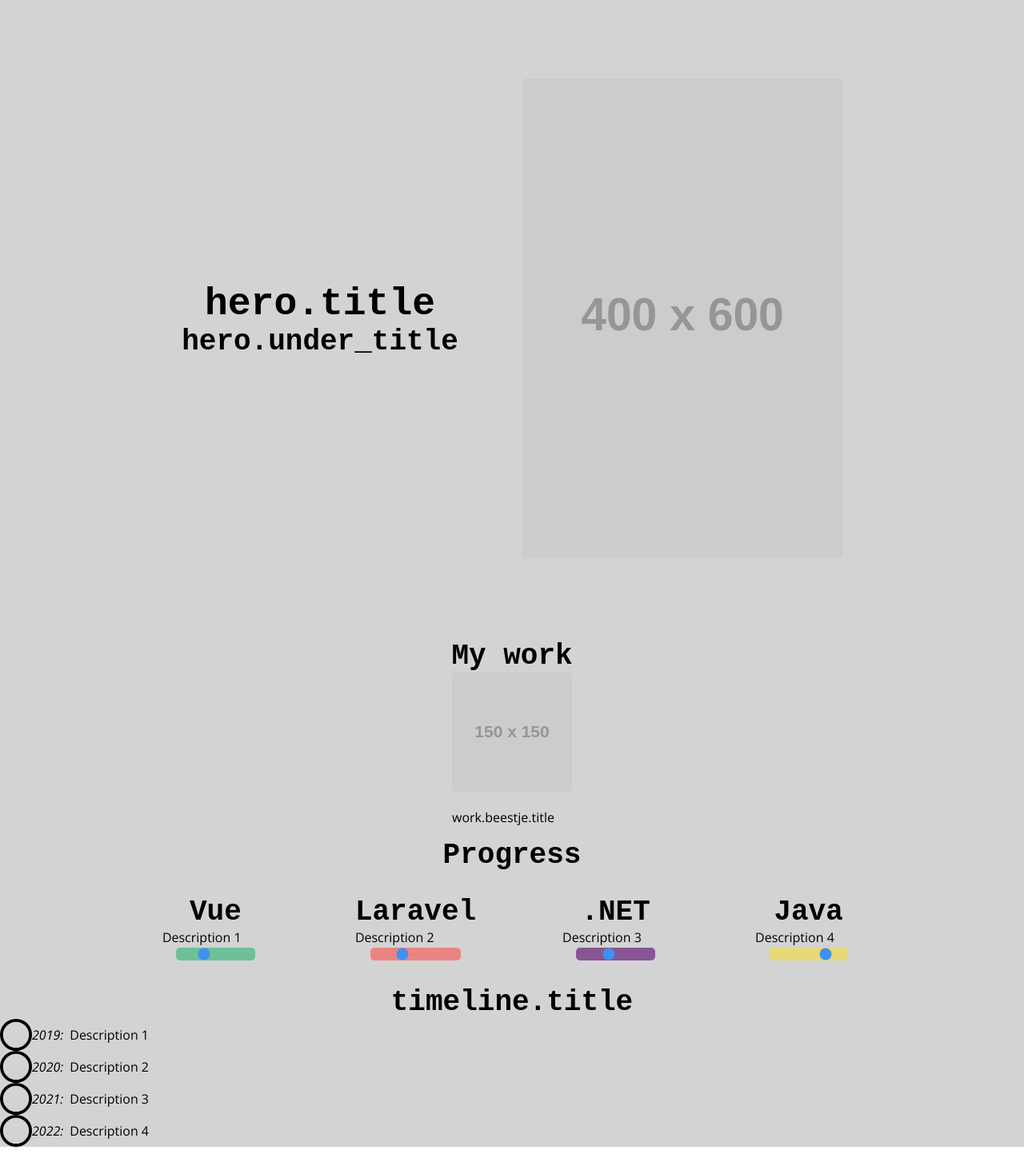
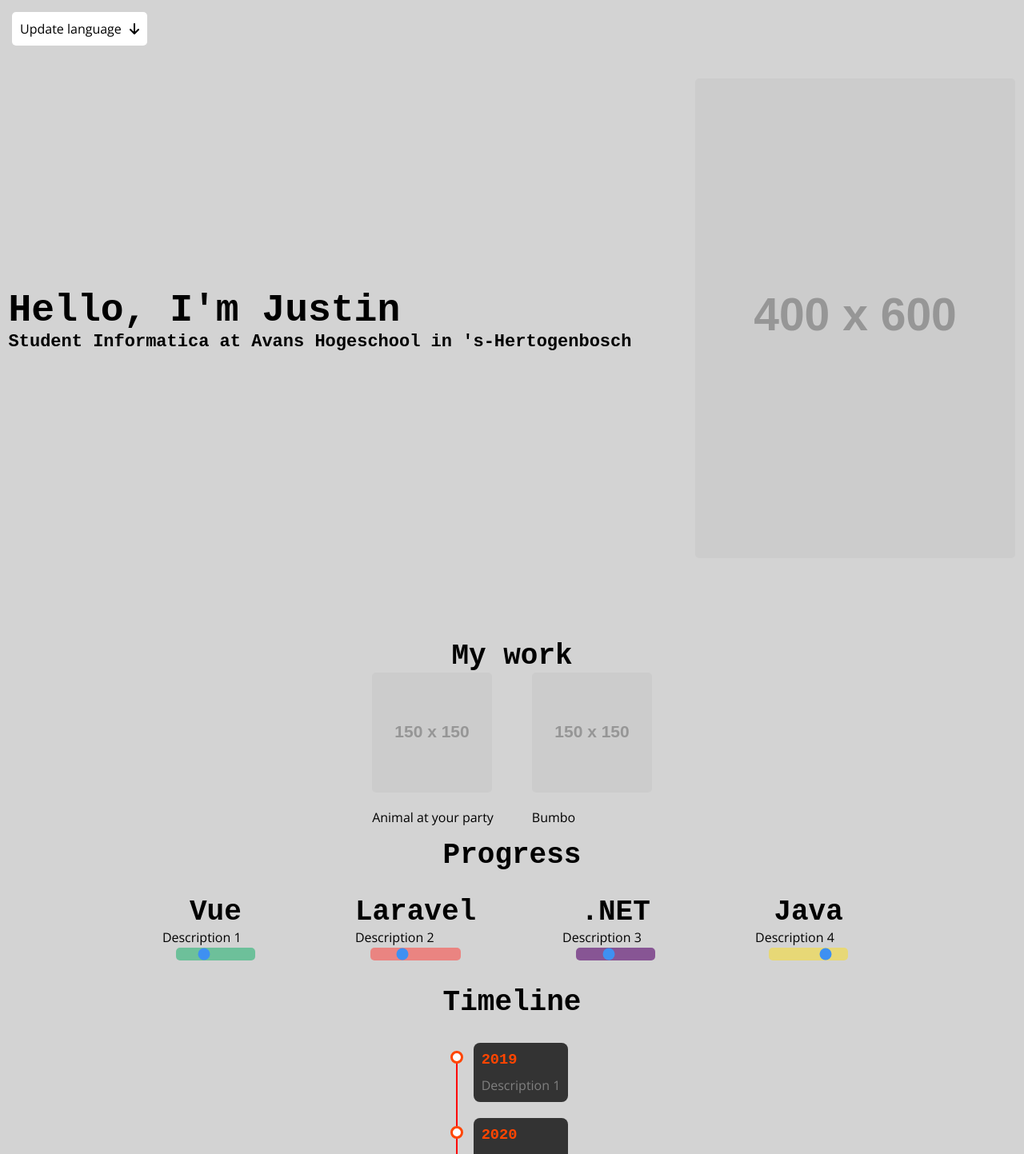
Before and after one commit to Justin9091/portfolio, a Vue app: page / in a window 1280 px wide. Shown: the top 1443 px of the page at 80% size. Built offline with nearby package versions, Linux system fonts and the light colour scheme; a web font is replaced by a local one.

Commit message:
Added language support

```diff
--- a/src/assets/i18n/en.json
+++ b/src/assets/i18n/en.json
@@ -1,14 +1,30 @@
 {
+  "lang": {
+    "en": "English",
+    "nl": "Dutch",
+    "update": "Update language"
+  },
+
+  "hero": {
+    "title": "Hello, I'm Justin",
+    "under_title": "Student Informatica at Avans Hogeschool in 's-Hertogenbosch"
+  },
   "progress": {
     "title": "Progress"
   },
-
   "work": {
     "title": "My work",
-
     "beestje": {
       "title": "Animal at your party",
       "description": "DESCRIPTION"
+    },
+    "bumbo": {
+      "title": "Bumbo",
+      "description": "DESCRIPTION"
     }
+  },
+
+  "timeline": {
+    "title": "Timeline"
   }
 }
--- a/src/assets/i18n/nl.json
+++ b/src/assets/i18n/nl.json
@@ -1,9 +1,28 @@
 {
+  "lang": {
+    "en": "Engels",
+    "nl": "Nederlands",
+    "update": "Taal aanpassen"
+  },
+  "hero": {
+    "title": "Hoi, ik ben Justin",
+    "under_title": "Student Informatica op Avans Hogeschool in 's-Hertogenbosch"
+  },
   "progress": {
     "title": "Progressie"
   },
-
   "work": {
-    "title": "Mijn werk"
+    "title": "Mijn work",
+    "beestje": {
+      "title": "Beestje op je feestje",
+      "description": "DESCRIPTION"
+    },
+    "bumbo": {
+      "title": "Bumbo",
+      "description": "DESCRIPTION"
+    }
+  },
+  "timeline": {
+    "title": "Tijdlijn"
   }
 }
--- a/src/assets/main.css
+++ b/src/assets/main.css
@@ -4,6 +4,7 @@
 :root {
   --border-radius : 5px;
   --shadow-color: red;
+  --dark-background-color: #333;
 }
 
 body {
@@ -18,6 +19,19 @@ h1, h2, h3, h4, h5, h6 {
   font-family: 'Reddit Mono', monospace;
 }
 
-p {
+p, option {
     font-family: 'Open Sans', sans-serif;
 }
+
+.container {
+  width: 100vw;
+  min-height: 100vh;
+  background: lightgray;
+}
+
+@media (prefers-color-scheme: dark) {
+  .container {
+    background-color: var(--dark-background-color);
+    color: #fff;
+  }
+}
--- /dev/null
+++ b/src/components/atom/AtomSelect.vue
@@ -0,0 +1,110 @@
+<script setup>
+
+import AtomIcon from "@/components/atom/AtomIcon.vue";
+</script>
+
+<template>
+  <div class="select">
+    <div @click="this.toggleSelect()" class="button">
+      <p>{{ $t(this.toggle) }}</p>
+      <AtomIcon class="arrow" :type="['fas', 'arrow-down']"/>
+    </div>
+
+    <div class="options">
+      <slot></slot>
+    </div>
+  </div>
+</template>
+
+<script>
+export default {
+  mounted() {
+    this.isOpen = false;
+    this.closeSelect();
+
+    document.querySelector(".options").addEventListener("click", () => {
+      this.toggleSelect();
+    });
+  },
+
+  props: {
+    toggle: {
+      type: String,
+      default: "Toggle"
+    }
+  },
+
+  methods: {
+    toggleSelect() {
+      this.isOpen = !this.isOpen;
+      console.log(this.isOpen)
+
+      if (this.isOpen) {
+        this.openSelect();
+      } else {
+        this.closeSelect();
+      }
+    },
+
+    openSelect() {
+      let selectContainer = document.querySelector(".options");
+      selectContainer.style.display = "block";
+
+      let arrow = document.querySelector(".arrow");
+      arrow.style.transform = "rotate(180deg)";
+    },
+
+    closeSelect() {
+      let selectContainer = document.querySelector(".options");
+      selectContainer.style.display = "none";
+
+      let arrow = document.querySelector(".arrow");
+      arrow.style.transform = "rotate(0deg)";
+    }
+  },
+
+  data() {
+    return {
+      isOpen: false,
+    }
+  }
+};
+</script>
+
+<style scoped>
+
+p {
+  margin: 0;
+}
+
+.button {
+  display: flex;
+  justify-content: space-around;
+  align-items: center;
+  gap: 10px;
+}
+
+.arrow {
+  transition: transform 0.3s;
+}
+
+.select {
+  margin: 15px;
+  background: white;
+  cursor: pointer;
+  user-select: none;
+  outline: none;
+  border: none;
+  font-size: inherit;
+  border-radius: var(--border-radius);
+  color: inherit;
+}
+
+@media (prefers-color-scheme: dark) {
+  .select {
+    background: #212121;
+    color: white;
+  }
+}
+
+</style>
--- a/src/components/molecules/MoleculeGalleryCard.vue
+++ b/src/components/molecules/MoleculeGalleryCard.vue
@@ -5,12 +5,11 @@ import AtomImage from "@/components/atom/AtomImage.vue";
 <template>
   <div class="gallery-card-container">
     <AtomImage src="https://via.placeholder.com/150" alt="gallery card"/>
-    <p>{{ this.value }}</p>
+    <p>{{ $t(this.value) }}</p>
   </div>
 </template>
 
 <script>
-import {getCurrentInstance} from "vue";
 
 export default {
   name: "MoleculeGalleryCard",
@@ -22,6 +21,7 @@ export default {
     },
   },
 };
+
 </script>
 
 <style scoped>
--- /dev/null
+++ b/src/components/molecules/MoleculeLanguageUpdate.vue
@@ -0,0 +1,37 @@
+<script setup>
+import AtomSelect from "@/components/atom/AtomSelect.vue";
+</script>
+
+<template>
+  <AtomSelect toggle="Update language" class="select">
+    <option @click="this.updateLanguage" v-for="(lang) in langs" :key="lang" :value="lang">{{ $t('lang.'+lang) }}</option>
+  </AtomSelect>
+</template>
+
+<script>
+export default {
+  props: {
+    langs: {
+      type: Array,
+      default: [ "en", "nl" ]
+    },
+  },
+
+  methods: {
+    updateLanguage(event) {
+      this.$i18n.locale = event.target.value;
+    }
+  }
+};
+</script>
+
+<style scoped>
+
+.select {
+  padding: 10px;
+  position: absolute;
+  top: 0;
+  left: 0;
+}
+
+</style>
--- a/src/components/molecules/MoleculeProgressCard.vue
+++ b/src/components/molecules/MoleculeProgressCard.vue
@@ -3,7 +3,6 @@ import AtomTitle from "@/components/atom/AtomTitle.vue";
 import AtomParagraph from "@/components/atom/AtomParagraph.vue";
 import AtomRange from "@/components/atom/AtomRange.vue";
 import {Position} from "@/enums/Position.js";
-import AtomIcon from "@/components/atom/AtomIcon.vue";
 </script>
 
 <template>
--- a/src/components/molecules/MoleculeTimelinePoint.vue
+++ b/src/components/molecules/MoleculeTimelinePoint.vue
@@ -1,15 +1,15 @@
 <script setup>
 
-import AtomParagraph from "@/components/atom/AtomParagraph.vue";
-import AtomIcon from "@/components/atom/AtomIcon.vue";
 </script>
 
 <template>
   <div class="timeline-point-container">
-    <AtomIcon class="icon" :type="['far', 'circle']" />
-
-    <AtomParagraph class="year">{{ year }}</AtomParagraph>
-    <AtomParagraph>{{ description }}</AtomParagraph>
+    <div class="card">
+      <div class="info">
+        <h3 class="title">{{ this.year }}</h3>
+        <p>{{ this.description }}</p>
+      </div>
+    </div>
   </div>
 </template>
 
@@ -34,16 +34,59 @@ export default {
   align-items: center;
 }
 
-.timeline-point-container .icon {
- font-size: 2.5em;
+:root {
+  --background-color: #212121;
+  --font: sans-serif;
 }
 
-.timeline-point-container .year {
-  font-style: italic;
+* {
+  margin: 0;
+  padding: 0;
 }
 
-.timeline-point-container .year::after {
-  content: ": ";
-  margin-right: 0.5rem;
+body {
+  background: var(--background-color);
+  font-family: var(--font);
+  display: flex;
+  justify-content: center;
+}
+
+.card {
+  top: -10px;
+  position: relative;
+  margin: 0 0 20px 20px;
+  padding: 10px;
+  background: #333;
+  color: gray;
+  border-radius: 8px;
+  max-width: 400px;
+}
+
+.info {
+  display: flex;
+  flex-direction: column;
+  gap: 10px;
+}
+
+.title {
+  color: orangered;
+  position: relative;
+}
+
+.title::before {
+  content: "";
+  position: absolute;
+  width: 10px;
+  height: 10px;
+  background: white;
+  border-radius: 999px;
+  left: -39px;
+  border: 3px solid orangered;
+}
+
+@media (prefers-color-scheme: dark) {
+  .title::before {
+    background: var(--dark-background-color);
+  }
 }
 </style>
--- /dev/null
+++ b/src/components/organisms/OrganismFooter.vue
@@ -0,0 +1,11 @@
+<script setup>
+
+</script>
+
+<template>
+
+</template>
+
+<style scoped>
+
+</style>
--- a/src/components/organisms/OrganismHero.vue
+++ b/src/components/organisms/OrganismHero.vue
@@ -4,17 +4,21 @@ import AtomTitle from "@/components/atom/AtomTitle.vue";
 import {Position} from "@/enums/Position.js";
 import {Size} from "@/enums/Size.js";
 import AtomImage from "@/components/atom/AtomImage.vue";
+import AtomSelect from "@/components/atom/AtomSelect.vue";
+import MoleculeLanguageUpdate from "@/components/molecules/MoleculeLanguageUpdate.vue";
 </script>
 
 <template>
   <div class="hero-container">
     <div class="">
-    <AtomTitle :position="Position.CENTER" :size="Size.LARGE">{{ $t('hero.title') }}</AtomTitle>
-    <AtomTitle :position="Position.CENTER" :size="Size.MEDIUM">{{ $t('hero.under_title') }}</AtomTitle>
+      <AtomTitle :position="Position.LEFT" :size="Size.LARGE">{{ $t('hero.title') }}</AtomTitle>
+      <AtomTitle :position="Position.LEFT" :size="Size.SMALL">{{ $t('hero.under_title') }}</AtomTitle>
+
+      <MoleculeLanguageUpdate />
     </div>
 
     <div class="">
-      <AtomImage :alt="$t('hero.image.alt')" src="https://placehold.co/400x600" />
+      <AtomImage :alt="$t('hero.image.alt')" src="https://placehold.co/400x600"/>
     </div>
   </div>
 </template>
--- a/src/components/organisms/OrganismTimeline.vue
+++ b/src/components/organisms/OrganismTimeline.vue
@@ -8,13 +8,31 @@ import {Position} from "@/enums/Position.js";
   <div class="time-line-container">
     <AtomTitle :position="Position.CENTER">{{ $t('timeline.title') }}</AtomTitle>
 
-    <MoleculeTimeLinePoint year="2019" description="Description 1"/>
-    <MoleculeTimeLinePoint year="2020" description="Description 2"/>
-    <MoleculeTimeLinePoint year="2021" description="Description 3"/>
-    <MoleculeTimeLinePoint year="2022" description="Description 4"/>
+    <div class="timeline">
+      <div class="outer">
+        <MoleculeTimeLinePoint year="2019" description="Description 1"/>
+        <MoleculeTimeLinePoint year="2020" description="Description 2"/>
+        <MoleculeTimeLinePoint year="2021" description="Description 3"/>
+        <MoleculeTimeLinePoint year="2022" description="Description 4"/>
+      </div>
+    </div>
   </div>
 </template>
 
 <style scoped>
 
+.time-line-container {
+  display: flex;
+  justify-content: center;
+  flex-direction: column;
+}
+
+.outer {
+  border-left: 2px solid red;
+}
+
+.timeline {
+  margin: 20px auto;
+  padding: 20px;
+}
 </style>
--- a/src/pages/Home.vue
+++ b/src/pages/Home.vue
@@ -4,6 +4,7 @@ import OrganismProgress from "@/components/organisms/OrganismProgress.vue";
 import OrganismTimeline from "@/components/organisms/OrganismTimeline.vue";
 import OrganismWork from "@/components/organisms/OrganismWork.vue";
 import OrganismHero from "@/components/organisms/OrganismHero.vue";
+import OrganismFooter from "@/components/organisms/OrganismFooter.vue";
 
 const progress = [
   {
@@ -37,6 +38,10 @@ const work = [
     title: "work.beestje.title",
     description: "work.beestje.description",
   },
+  {
+    title: "work.bumbo.title",
+    description: "work.bumbo.description",
+  }
 ]
 
 </script>
@@ -47,22 +52,11 @@ const work = [
     <OrganismWork :work="work" />
     <OrganismProgress :progress="progress"/>
     <OrganismTimeline />
+    <OrganismFooter />
   </div>
 </template>
 
 <style scoped>
 
-.container {
-  width: 100vw;
-  min-height: 100vh;
-  background: lightgray;
-}
-
-@media (prefers-color-scheme: dark) {
-  .container {
-    background-color: #333;
-    color: #fff;
-  }
-}
 
 </style>
```
